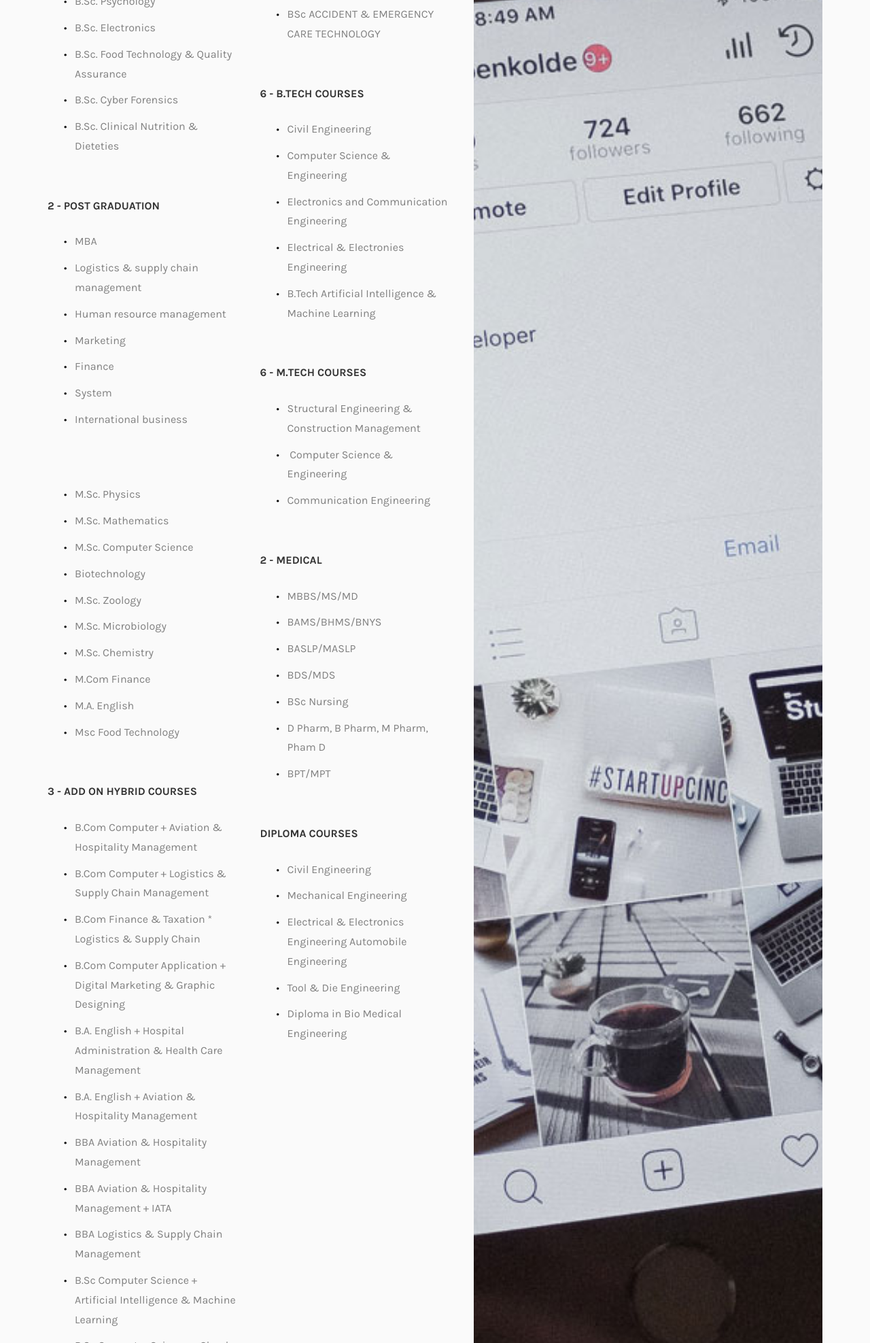
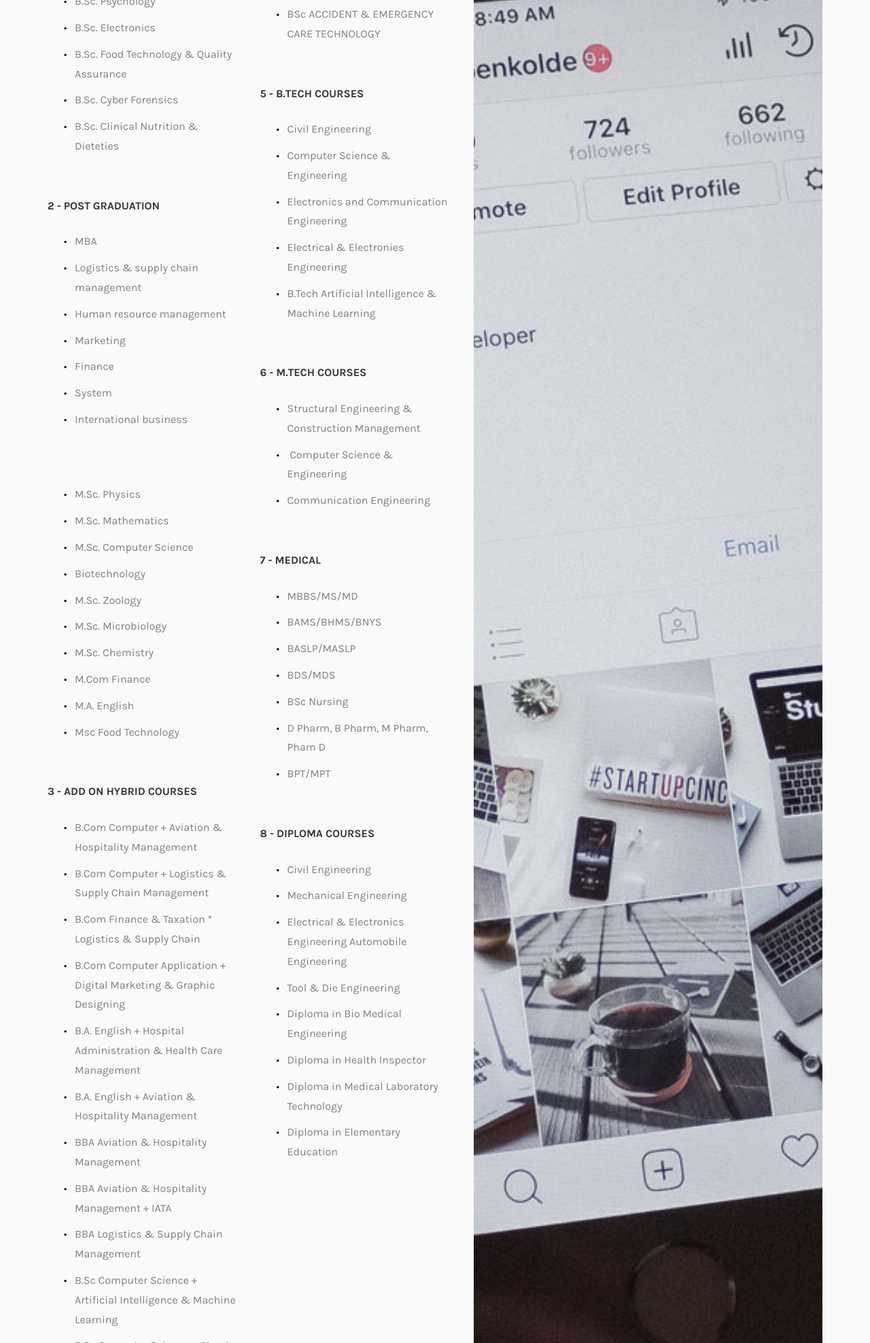
Before and after one commit to Mishab007/Ae-abroad, a plain HTML site: page index.html in a window 1280 px wide. Shown: the part 1767-3742 px from the top of the page at 68% size. Drawn offline with nearby package versions, Linux system fonts and the light colour scheme; files whose address does not match are found by name; a web font is replaced by a local one.

Commit message:
Details Updated

```diff
--- a/index.html
+++ b/index.html
@@ -259,7 +259,7 @@
                     </div>
                     <div class="col-md-6">
                       <div class="services animate-box">
-                        <h3>5 - ALLIED HEALTH SCIENCE</h3>
+                        <h3>4 - ALLIED HEALTH SCIENCE</h3>
                         <ul>
                           <li>BSc OT TECHNOLOGY</li>
                           <li>BSc CARDIAC CARE TECHNOLOGY</li>
@@ -276,7 +276,7 @@
                         </ul>
                       </div>
                       <div class="services animate-box">
-                        <h3>6 - B.TECH COURSES</h3>
+                        <h3>5 - B.TECH COURSES</h3>
                         <ul>
                           <li>Civil Engineering</li>
                           <li>Computer Science & Engineering</li>
@@ -297,7 +297,7 @@
                           </ul>
                       </div>
                       <div class="services animate-box">
-                        <h3>2 - MEDICAL</h3>
+                        <h3>7 - MEDICAL</h3>
                           <ul>
                             <li>MBBS/MS/MD</li>
                             <li>BAMS/BHMS/BNYS</li>
@@ -309,7 +309,7 @@
                           </ul>
                       </div>
                       <div class="services animate-box">
-                        <h3>DIPLOMA COURSES</h3>
+                        <h3>8 - DIPLOMA COURSES</h3>
                           <ul>
                             <li>Civil Engineering</li>
                             <li>Mechanical Engineering</li>
@@ -317,6 +317,10 @@
                               Automobile Engineering</li>
                             <li>Tool & Die Engineering</li>
                             <li>Diploma in Bio Medical Engineering</li>
+                            <li>Diploma in Health Inspector</li>
+                            <li>Diploma in Medical Laboratory
+                              Technology </li>
+                            <li>Diploma in Elementary Education</li>
                           </ul>
                       </div>
                     </div>
@@ -509,7 +513,8 @@
                       ask any questions. We  are always here to help!
                     </p>
                     <!-- email -->
-                    <p><a href="https://mail.google.com/mail/u/0/#search/mxshxb%40gmail.com?compose=new">mxshxb@gmail.com</a></p>
+                    <p>
+                      Tel:+919778717317,Fax:+919778717317 <br>Ofice252,Kerala,India</p>
                     <!-- social media links -->
                     <p class="colorlib-social-icons">
                       <a href="https://wa.me/+917902247249"><i class="icon-facebook4"></i></a>
```
